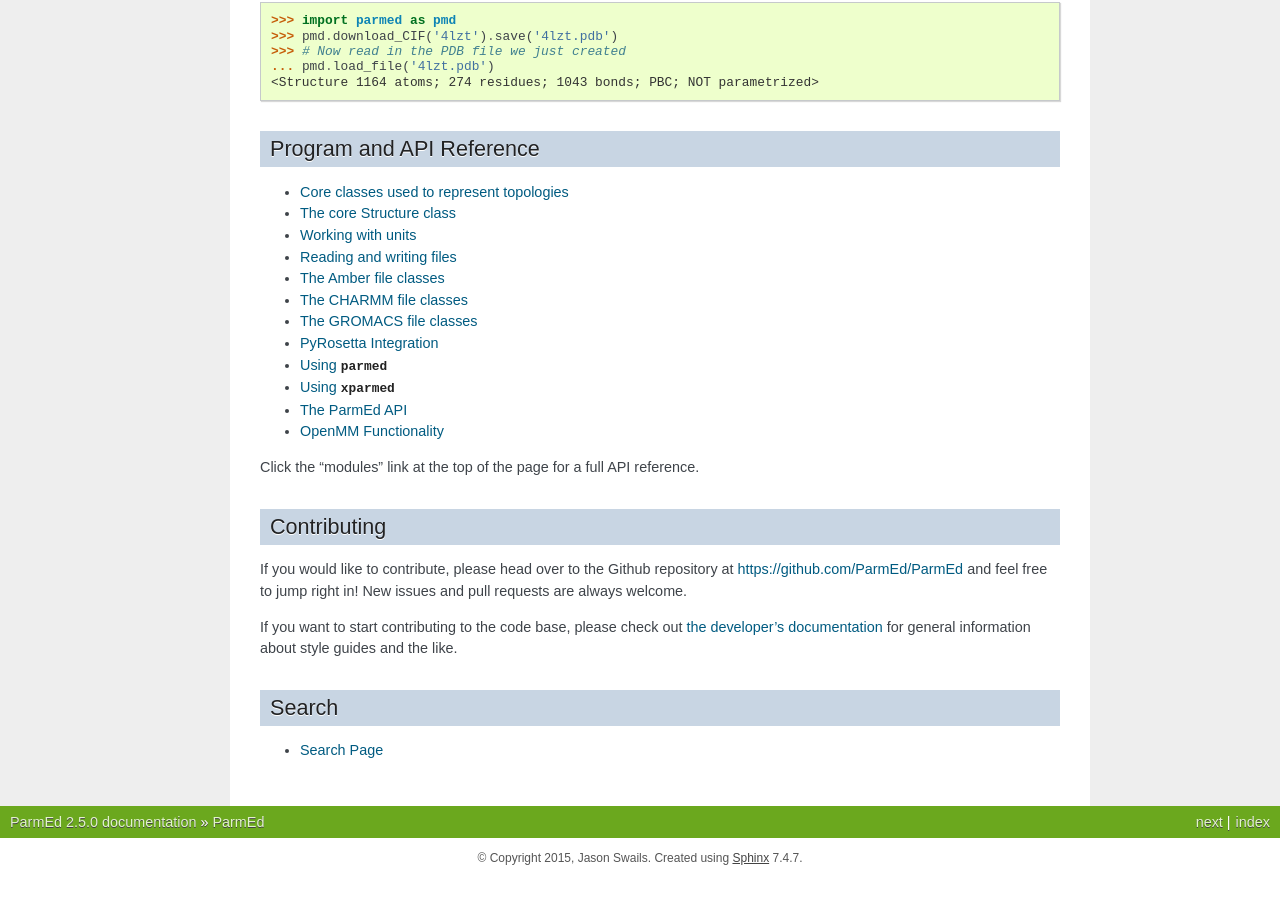
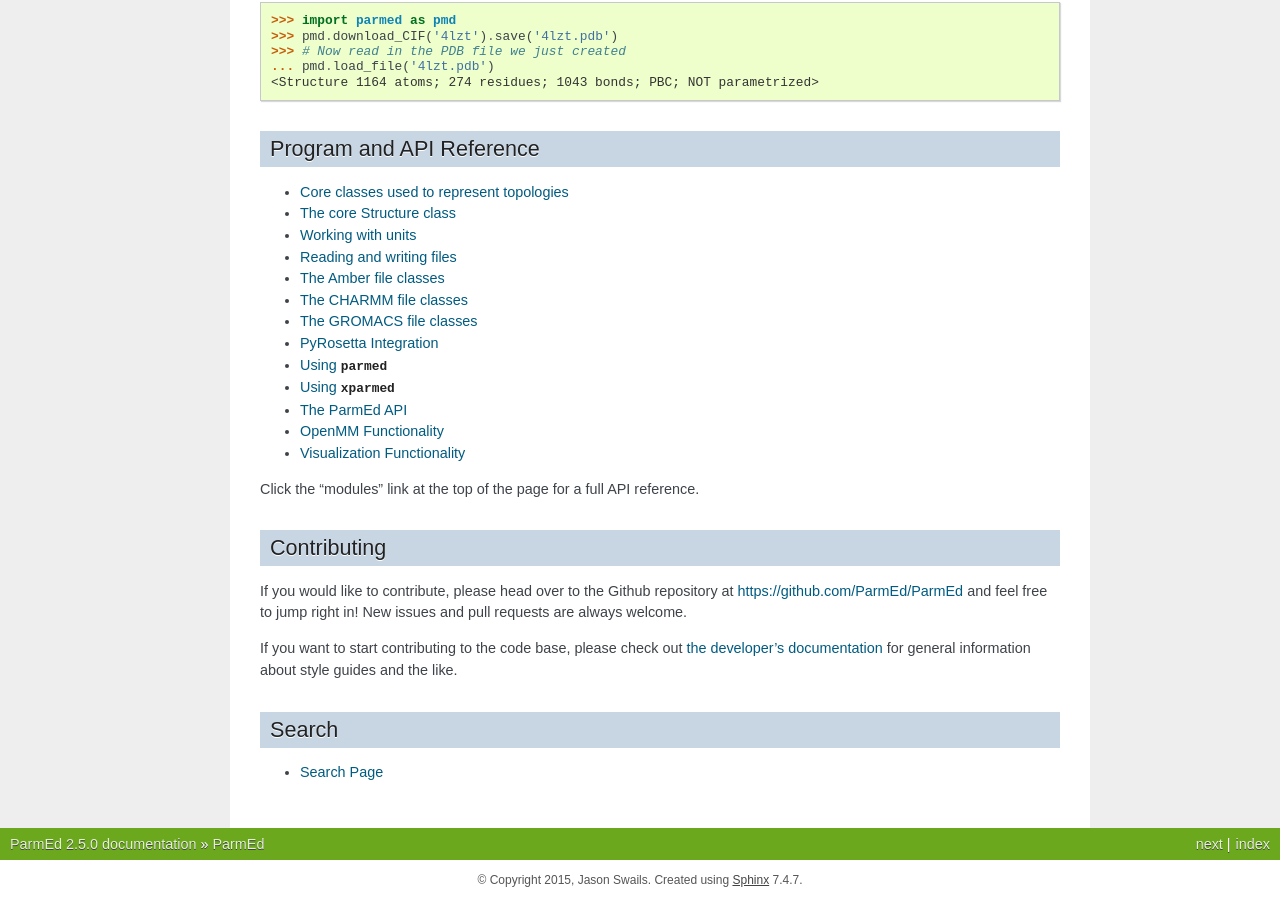
Before and after one commit to ParmEd/ParmEd, a Sphinx documentation site: the page built from doc/index.rst, in a window 1280 px wide and 900 px high, scrolled down 2493 px. Built offline with Sphinx 7.4.7, drawn with Linux system fonts in a browser that asks for light colours; before the commit the page ends 3371 px from its top, so only the background shows below that.

Commit message:
add Visualization Functionanity

```diff
--- a/doc/index.rst
+++ b/doc/index.rst
@@ -174,6 +174,7 @@ Program and API Reference
    Using the ParmEd programs (``parmed`` and ``xparmed``) <parmed>
    The ParmEd API <parmed_api>
    OpenMM Functionality <openmm>
+   Visualization Functionality <visualization>
 
 Click the "modules" link at the top of the page for a full API reference.
 
```
